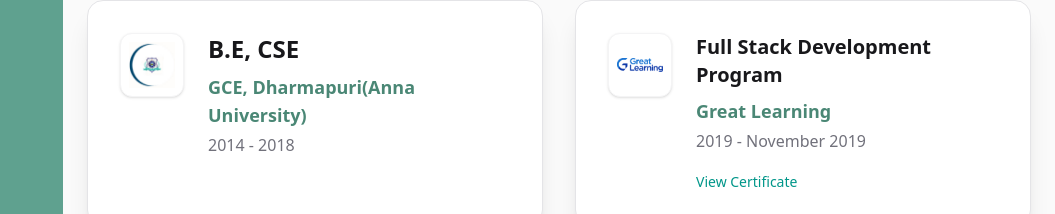
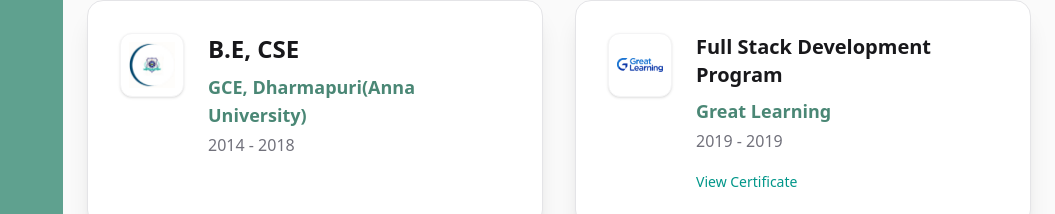
Before and after one commit to kumaresankandasamy/portfolio, a Next.js app: page / in a window 1280 px wide. Shown: the part 5200-5414 px from the top of the page, without its empty margins (225-1280 px from the left). Built offline with nearby package versions, Linux system fonts and the light colour scheme.

Commit message:
updated the code

```diff
--- a/src/components/Education.tsx
+++ b/src/components/Education.tsx
@@ -64,7 +64,7 @@
                             <div>
                                 <h3 className="text-xl font-bold text-zinc-900 mb-2">Full Stack Development Program</h3>
                                 <p className="text-lg font-semibold text-primary mb-1">Great Learning</p>
-                                <p className="text-zinc-500 mb-4">2019 - November 2019</p>
+                                <p className="text-zinc-500 mb-4">2019 - 2019</p>
                                 <a
                                     href="https://eportfolio.mygreatlearning.com/kumaresan-kandasamy"
                                     target="_blank"
```
